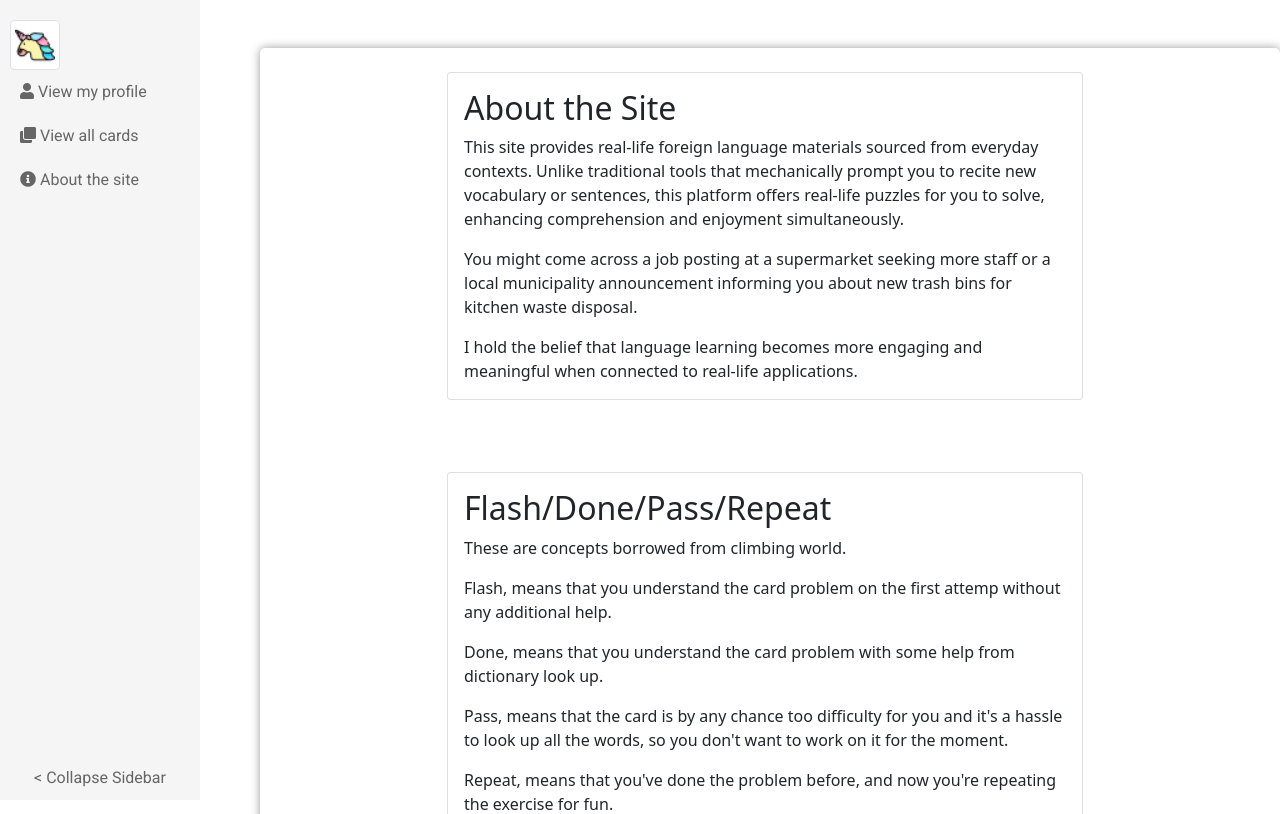
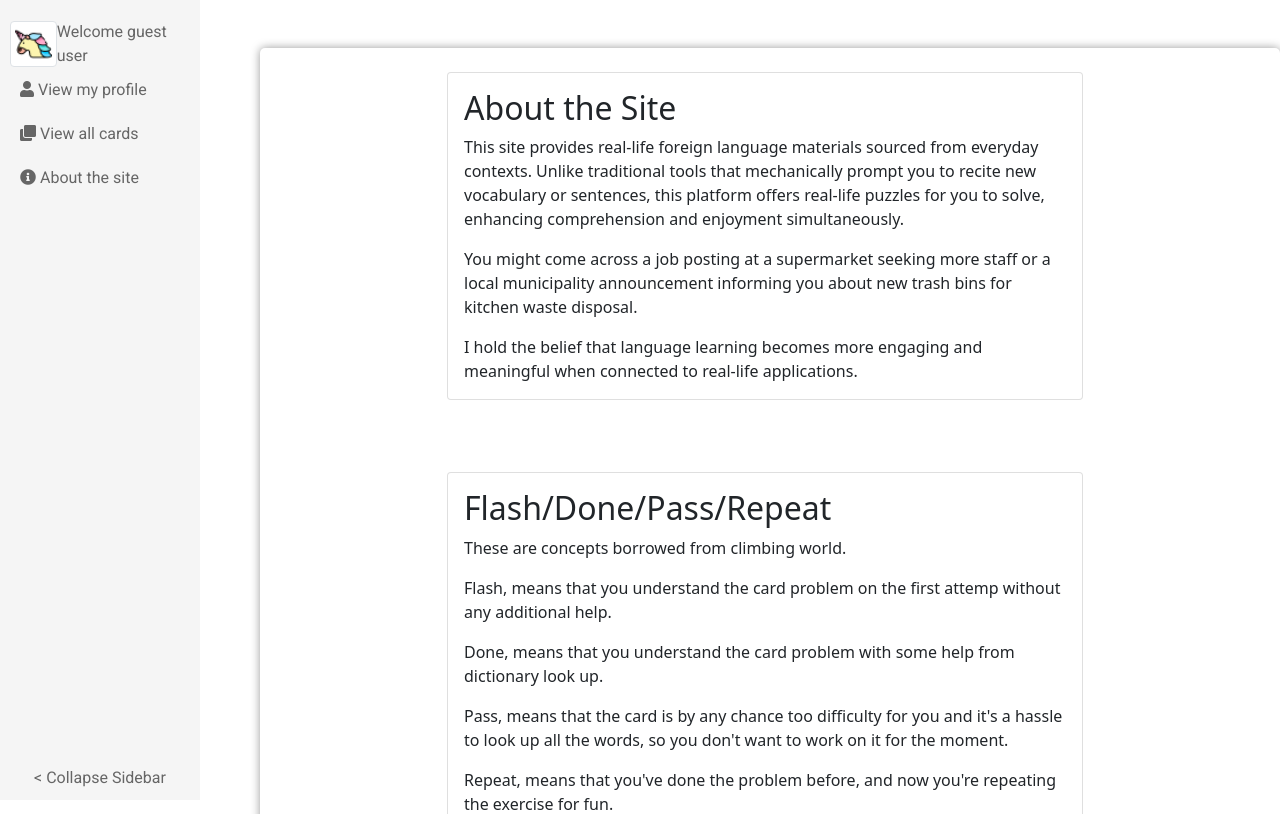
Before and after one commit to DennisWYH/Survival-language-app, a Django app: page /about/ in a window 1280 px wide. Shown: the top 814 px of the page. Run offline with Django 5.2, Linux system fonts and the light colour scheme.

Commit message:
display guest user when user not logged in

```diff
--- a/templates/site_sidebar.html
+++ b/templates/site_sidebar.html
@@ -3,9 +3,15 @@
     <div class="sidebar-elements-container">
         <div class="sidebar-element">
             <div class="profile-container">
-                <img class="img-thumbnail rounded profile-image" src="{% static 'unicorn.png' %}" alt="profile">
-                <span class="ml-2">{{ user.username }}</span>
-            </div>
+                {% if user.is_authenticated %}
+                    <!-- <img class="img-thumbnail rounded profile-image" src="{{ user.profile.profile_picture.url }}" alt="profile"> -->
+                    <img class="img-thumbnail rounded profile-image" src="{% static 'unicorn.png' %}" alt="profile">
+                    <span class="ml-2">{{ user.username }}</span>
+                {% else %}
+                    <img class="img-thumbnail rounded profile-image" src="{% static 'unicorn.png' %}" alt="profile">
+                    <span class="ml-2">Welcome guest user</span>
+                {% endif %}
+                </div>
         </div>
         <a class="sidebar-element sidebar-link" href="{% url 'user:profile'%}">
             <i class="fas fa-user mr-2"></i>
```
